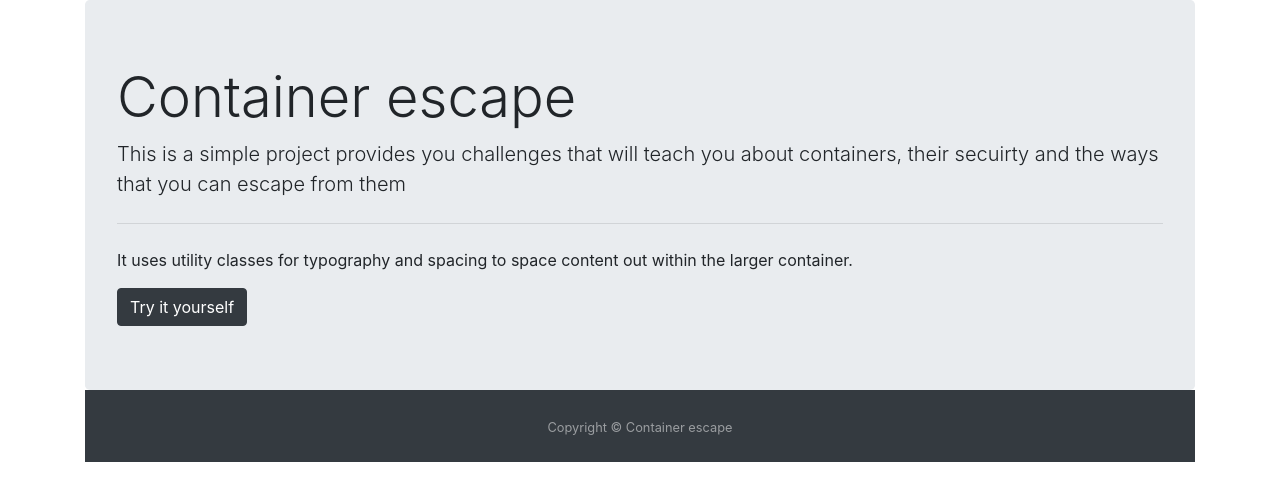
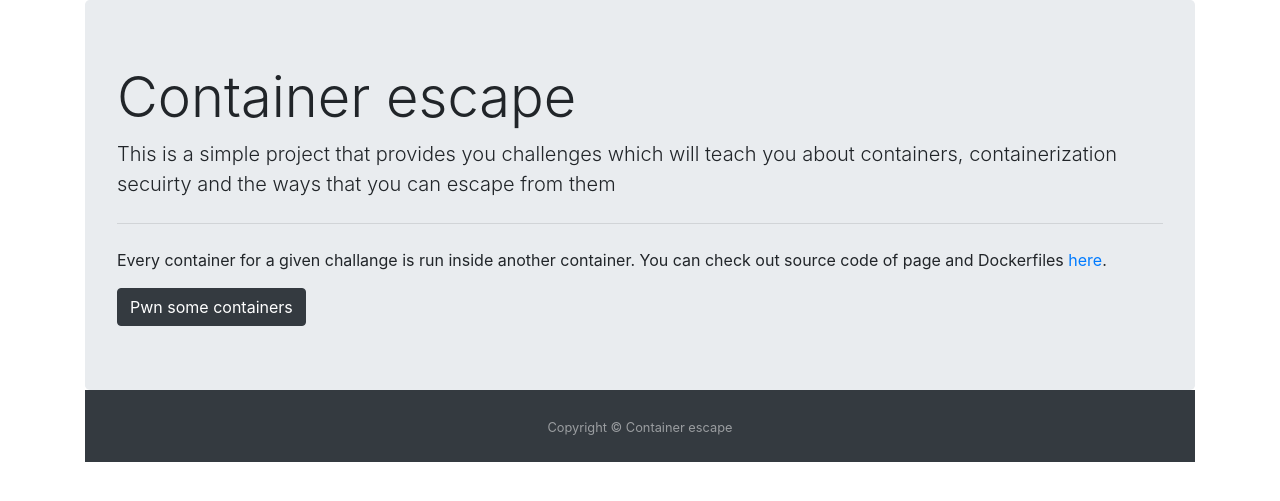
Before and after one commit to linoskoczek/container-escape, a Flask app: page / in a window 1280 px wide. Shown: the part 56-557 px from the top of the page. Run offline with Flask 2, Linux system fonts and the light colour scheme; parts of the project's set-up code (start-up, migrations or seed data) failed here and were passed over; some libraries are stand-ins or nearby versions.

Commit message:
Adds cleanup thread which removes orphaned containers. Also some fixes

```diff
--- a/main.py
+++ b/main.py
@@ -1,11 +1,23 @@
+"""
+TODOs:
+====
+ * revert button on challenge page
+ * shutdown button on challenge page
+ * hints on challenge page (optionally)
+ * runc challenge solve infromation (bootstrap Modal component)
+ * runc challenge description popup (also Modal)
+ * review and fix esception handling in whole
+"""
 from flask import Flask, render_template, request, session, redirect, url_for
 import docker
 
+import subprocess
 import threading
-import subprocess
+import datetime
 import socket
 import random
 import string
+import json
 import time
 import sys
 import os
@@ -16,6 +28,7 @@ app.secret_key = 'inzynierka123'
 
 client = docker.from_env()
 created_containers = []
+keepalive_containers = {}
 
 
 @app.route('/', methods=['GET'])
@@ -24,30 +37,52 @@ def index():
 
 
 @app.route('/challenges', methods=['GET'])
-def shell():
+def challenges():
     return render_template("challenges.html")
 
 
 @app.route('/runc_cve', methods=['GET'])
 def runc_cve():
     random_id = ''
+
     if 'id' not in session:
         alphabet = string.ascii_letters + string.digits
         random_id = ''.join([random.choice(alphabet) for n in range(16)])
         session['id'] = random_id
         global created_containers
-        created_containers.append(random_id)
+        created_containers.append(f'{random_id}')
         threading.Thread(target=start_runc_cve_container, args=(random_id,)).start()
     else:
-        random_id = session['id']
+        try:
+            client.containers.get(session['id'])
+            random_id = session['id']
+        except docker.errors.NotFound:
+            session.pop('id', None)
+            return redirect(url_for('runc_cve'))
+
     return render_template("cve-2019-5736.html", name=random_id)
+
+
+@app.route('/api/container/keepalive', methods=['POST'])
+def keepalive_container():
+    global keepalive_containers
+    data = json.loads(request.data)
+    if 'id' in data:
+        container_name = data['id']
+        keepalive_containers[container_name] = datetime.datetime.now()
+        print(f'[+] updated keepalive for {container_name}')
+        return json.dumps({'status': 'ok'}), 200
+
+    return json.dumps({'status': 'wrong format'}), 400
 
 
 def start_runc_cve_container(user_id):
     port = get_free_port()
+
     if port == -1:
         print("[!] couldn't find available port")
         return
+
     try:
         container = client.containers.run(
             ports={f'{port}/tcp': f'{port}/tcp'},
@@ -77,19 +112,21 @@ def get_free_port():
 
 
 def run_container_inside_container(container, port):
-    docker_socket_check = '''sh -c 'test -e /var/run/docker.sock && echo -n \"1\" || echo -n "0"' '''
+    docker_socket_check = '''sh -c 'test -e /var/run/docker.sock && echo -n "1" || echo -n "0"' '''
+
     while container.exec_run(docker_socket_check)[1].decode('utf-8') != '1':
         time.sleep(0.5)
+
     build_result = container.exec_run('docker build -t vuln /opt')
-    if build_result[0] != 0:  # command exit code
-        print(f'[!] something went wrong while building internal container for {container.name}')
-        print(build_result[1])
+    if build_result[0] != 0:  # check if command exit code is 0
+        print(f'[!] something went wrong while building internal container for {container.name}\n{build_result[1]}')
         raise docker.errors.BuildError
+
     run_result = container.exec_run(f'docker run -p {port}:8081 -d --restart unless-stopped vuln')
-    if run_result[0] != 0:
-        print(f'[!] something went wrong while running internal container{container.name}')
-        print(run_result[1])
+    if run_result[0] != 0:  # check if command exit code is 0
+        print(f'[!] something went wrong while running internal container{container.name}\n{run_result[1]}')
         raise docker.errors.BuildError
+
     print(f'[+] internal container created for {container.name}')
 
 
@@ -105,6 +142,7 @@ def create_nginx_config(container_name, port):
     config_path = f'/etc/nginx/sites-enabled/containers/{container_name}.conf'
     with open(config_path, 'w+') as f:
         f.write(config)
+
     subprocess.call(['/usr/sbin/nginx', '-s', 'reload'])
     print(f'[+] nginx config created and reloaded for {container_name}')
 
@@ -116,34 +154,44 @@ def build_runc_cve_image():
     )
 
 
-def cleanup():
-    print('[+] removing all containers and configs')
-    for container_name in created_containers:
-        try:
-            os.remove(f'/etc/nginx/sites-enabled/containers/{container_name}.conf')
-            print(f'[+] removed nginx config for {container_name}')
-        except OSError as e:
-            print(e)
-            continue
-        try:
-            client.get(container_name).stop()
-            print(f'[+] stopped container for {container_name}')
-        except docker.errors.APIError as e:
-            print(e)
-            print(f"[!] couldn't stop container {container_name} while cleaning, it might need manual removal")
-            continue
+def cleanup(container_name):
+    try:
+        os.remove(f'/etc/nginx/sites-enabled/containers/{container_name}.conf')
+        print(f'[+] removed nginx config for {container_name}')
+    except OSError as e:
+        print(e)
+
+    try:
+        client.containers.get(container_name).stop()
+        print(f'[+] stopped container for {container_name}')
+    except docker.errors.APIError as e:
+        print(e)
+        print(f"[!] couldn't stop container {container_name} while cleaning, it might need manual removal")
+
+
+def remove_orphans():
+    while True:
+        time.sleep(600)
+        current_time = datetime.datetime.now()
+        print('[+] removing orphaned containers')
+        for container_name in list(keepalive_containers.keys()):
+            delta = current_time - keepalive_containers[container_name]
+            if (delta.seconds > 600):
+                del keepalive_containers[container_name]
+                client.containers.get(container_name).stop()
+                os.remove(f'/etc/nginx/sites-enabled/containers/{container_name}.conf')
+                print(f'[+] stopped and removed container and config of {container_name}')
 
 
 if __name__ == '__main__':
     if os.geteuid() != 0:
         print('[!] application requires root privileges (service restarting and docker stuff)')
         sys.exit(-1)
+
     try:
         build_runc_cve_image()
     except (docker.errors.BuildError, docker.errors.APIError):
         print('[!] something went wrong during docker image build')
+
+    threading.Thread(target=remove_orphans).start()
     app.run(debug=True, host='127.0.0.1')
-    cleanup()
-    print('[+] Exiting')
-
-print(created_containers)
--- a/templates/challenges.html
+++ b/templates/challenges.html
@@ -21,7 +21,7 @@
                     <div class="card-body">
                         <h5 class="card-title">Mock</h5>
                         <h6 class="card-subtitle mb-2 text-muted">Mock</h6>
-                        <p class="card-text">Cras justo odio, dapibus ac facilisis in, egestas eget quam. Fusce dapibus, tellus ac cursus commodo, tortor mauris condimentum nibh, ut fermentum massa justo sit amet risus.</p>
+                        <p class="card-text">Cras justo odio, dapibus ac facilisis in, egestas eget quam. Fusce dapibus, tellus ac cursus commodo, tortor mauris condimentum nibh, ut fermentum.</p>
                         <a href="#" class="btn btn-dark btn-lg active center-block" role="button" aria-pressed="true">Exploit</a>
                     </div>
                 </div>
@@ -31,7 +31,7 @@
                     <div class="card-body">
                         <h5 class="card-title">Mock</h5>
                         <h6 class="card-subtitle mb-2 text-muted">Mock</h6>
-                        <p class="card-text">Cras justo odio, dapibus ac facilisis in, egestas eget quam. Fusce dapibus, tellus ac cursus commodo, tortor mauris condimentum nibh, ut fermentum massa justo sit amet risus.</p>
+                        <p class="card-text">Cras justo odio, dapibus ac facilisis in, egestas eget quam. Fusce dapibus, tellus ac cursus commodo, tortor mauris condimentum nibh, ut fermentum.</p>
                         <a href="#" class="btn btn-dark btn-lg active center-block" role="button" aria-pressed="true">Exploit</a>
                     </div>
                 </div>
--- a/templates/index.html
+++ b/templates/index.html
@@ -4,10 +4,10 @@
 {%- block content %}
     <div class="jumbotron" style="margin-bottom: 0px;">
         <h1 class="display-4">Container escape</h1>
-        <p class="lead">This is a simple project provides you challenges that will teach you about containers, their secuirty and the ways that you can escape from them</p>
+        <p class="lead">This is a simple project that provides you challenges which will teach you about containers, containerization secuirty and the ways that you can escape from them</p>
         <hr class="my-4">
-        <p>It uses utility classes for typography and spacing to space content out within the larger container.</p>
-        <a class="btn btn-primary btn-dark" href="/challenges" role="button">Try it yourself</a>
+        <p>Every container for a given challange is run inside another container. You can check out source code of page and Dockerfiles <a href="https://github.com/Billith/container-escape">here</a>.</p>
+        <a class="btn btn-primary btn-dark" href="/challenges" role="button">Pwn some containers</a>
     </div>
     {%- with messages = get_flashed_messages() %}
         {%- if messages %}
```
Also changed, not shown: templates/cve-2019-5736.html (+37 -11 lines).
